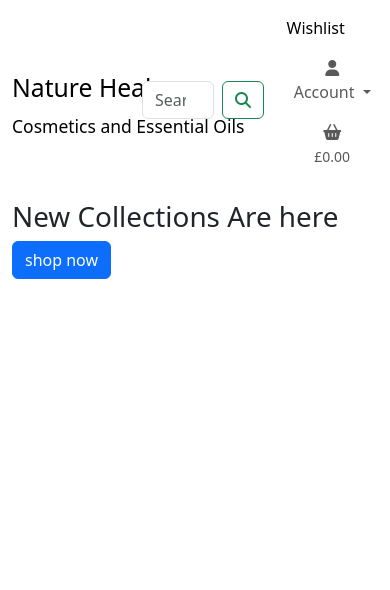
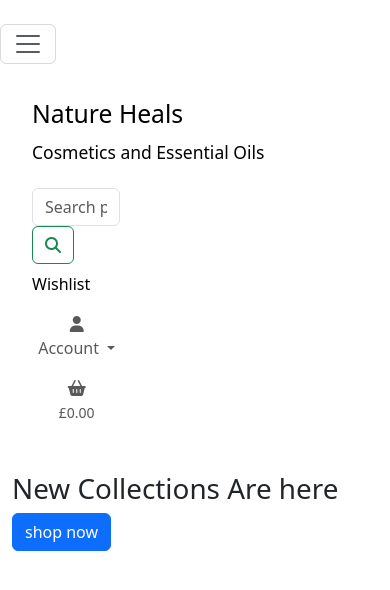
Before and after one commit to vero-nika-2828/nature_heals_v1, a Django app: page / in a window 390 px wide. Shown: the top 590 px of the page. Run offline with Django 3.2, Linux system fonts and the light colour scheme; some libraries are stand-ins or nearby versions.

Commit message:
Add mobile-top-header.html

```diff
--- a/nature_heals/settings.py
+++ b/nature_heals/settings.py
@@ -26,7 +26,7 @@ SECRET_KEY = 'django-insecure-fj5&b2*lw+_yq-)odqf@reag%@l&svhx$$@qhuycl)$=4)b07t
 # SECURITY WARNING: don't run with debug turned on in production!
 DEBUG = True
 
-ALLOWED_HOSTS = ['8000-veronika282-natureheals-fi0c1mfjyu6.ws-eu104.gitpod.io']
+ALLOWED_HOSTS = ['8000-veronika282-natureheals-fi0c1mfjyu6.ws-us104.gitpod.io']
 
 
 # Application definition
--- a/templates/base.html
+++ b/templates/base.html
@@ -47,7 +47,7 @@
     <header class="container-fluid header">
       <div class="row">
         <nav class="navbar navbar-expand-lg bg-body">
-          <div class="container-fluid my-auto">
+          <div class="container-fluid my-auto d-none d-lg-flex">
               <a class="navbar-brand col-3" href="{% url 'home' %}">
                 <span><img src=></span>
                 <h2>Nature Heals</h2>
@@ -55,8 +55,8 @@
               </a>
 
 
-            <form class="d-flex col-4" role="search">
-                <input class="form-control me-2" type="search" placeholder="Search" aria-label="Search">
+            <form class="col-4" role="search">
+                <input class="form-control me-2" type="text" name="search" placeholder="Search products" aria-label="Search">
                 <button class="btn btn-outline-success" type="submit"><i class="fa-solid fa-magnifying-glass"></i></button>
             </form>
 
@@ -120,6 +120,16 @@
 
         </nav>
       </div>
+
+      <div class="row">
+        <nav class="navbar navbar-expand-lg navbar-light w-100">
+            <button class="navbar-toggler" type="button" data-toggle="collapse" data-target="#main-nav" aria-controls="main-nav" aria-expanded="false" aria-label="Toggle navigation">
+                <span class="navbar-toggler-icon"></span>
+            </button>
+              {% include 'includes/mobile-top-header.html' %}
+              {% include 'includes/main-nav.html' %}
+          </nav>
+      </div>
     </header>
     {% endblock %}
 
--- /dev/null
+++ b/templates/includes/mobile-top-header.html
@@ -0,0 +1,77 @@
+<ul>
+    <li class="list-inline-item">
+        <a class="navbar-brand col-3 d-block d-lg-none justify-content-start" href="{% url 'home' %}">
+          <span><img src=></span>
+          <h2>Nature Heals</h2>
+          <p><small>Cosmetics and Essential Oils</small></p>
+        </a>
+    </li>
+
+    <li class="list-inline-item">
+
+
+      <form class="col-4" role="search">
+          <input class="form-control me-2" type="text" name="search" placeholder="Search products" aria-label="Search">
+          <button class="btn btn-outline-success" type="submit"><i class="fa-solid fa-magnifying-glass"></i></button>
+      </form>
+    </li>
+
+      <ul class="navbar-nav my-auto justify-content-end col-3">
+        <li class="nav-item">
+          <a class="nav-link active" aria-current="page" href="#">Wishlist</a>
+        </li>
+
+        <li class="nav-item dropdown text-center" role="button">
+
+          <a class="nav-link dropdown-toggle " href="#" role="button" data-bs-toggle="dropdown" aria-expanded="false">
+          <div><i class="fa-solid fa-user"></i></div>
+            Account
+          </a>
+
+
+          <ul class="dropdown-menu">
+              {% if reques.user.is_authenticated %}
+                {% if request.user.is_superuser %}
+                  <li class="btn btn-success">
+                    <a class="dropdown-item list-inline-item" href="#">Product Management </a>
+                  </li>
+                {% endif %}
+                <li class="btn btn-success">
+                  <a class="dropdown-item list-inline-item" href="#">Logout</a>
+                </li>
+              {% else %}
+                <li class="btn btn-success">
+                  <a class="dropdown-item list-inline-item" href="#">Sign in </a>
+                </li>
+                <li>
+                  <p class="dropdown-item">New customer?</p>
+                    <a class="dropdown-item" href="#">Create an Account </a>
+                </li>
+                <li>
+                  <hr class="dropdown-divider">
+                </li>
+                {% endif %}
+          </ul>
+        </li>
+
+      <li class="nav-item text-center">
+        <a class="nav-link" href="#">
+          <div><i class="fa-solid fa-basket-shopping list-inline-item"></i></div>
+              <p>
+                    <small>
+                      {% if grand_total %}
+                        ${{ grand_total|floatformat:2 }}
+                      {% else %}
+                        £0.00
+                      {% endif %}
+                    </small>
+              </p>
+
+          </a>
+            </li>
+      </ul>
+
+
+     </div>
+
+</ul>
```
Also changed, not shown: templates/includes/main-nav.html (added).
